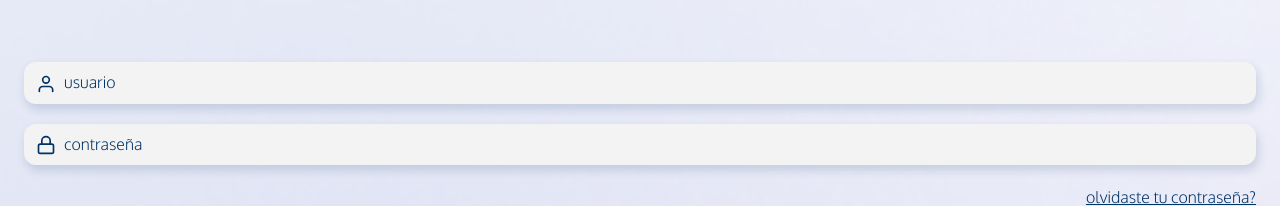
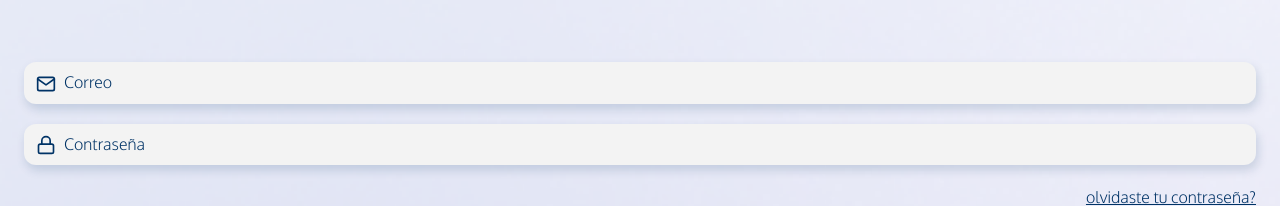
Before and after one commit to jimeneab/washak-ui, a React (Create React App) app: page /login in a window 1280 px wide. Shown: the part 218-424 px from the top of the page. Built offline with nearby package versions, Linux system fonts and the light colour scheme.

Commit message:
add redirect to register

```diff
--- a/src/Views/Login/Login.js
+++ b/src/Views/Login/Login.js
@@ -1,7 +1,7 @@
 import React, { useState } from "react";
 import axios from "axios";
 import Button from "../../Components/Button/Button";
-import { User, Lock } from 'react-feather'
+import { Mail, Lock } from 'react-feather'
 import { Link, useNavigate, Navigate } from "react-router-dom";
 import './Login.css'
 import logo from "../../Images/logo.svg"
@@ -54,12 +54,12 @@ const handlePasswordInput = (e) => {
                 {error && <p>Email o password incorrectos</p>}
                 <form>
                     <div className="login-input">
-                        <User color="#003366" width={'20px'} className="mx-1"/>
-                        <input type={'email'} placeholder='usuario' onChange={handleEmailInput} className="mx-1"/>
+                        <Mail color="#003366" width={'20px'} className="mx-1"/>
+                        <input type={'email'} placeholder='Correo' onChange={handleEmailInput} className="mx-1"/>
                     </div>
                     <div className="login-input">
                         <Lock color="#003366" width={'20px'} className="mx-1" />
-                        <input type={'password'} placeholder='contraseña' className="mx-1" onChange={handlePasswordInput} />
+                        <input type={'password'} placeholder='Contraseña' className="mx-1" onChange={handlePasswordInput} />
                     </div>
                     <a href='/' >olvidaste tu contraseña?</a>
                 </form>
--- a/src/Views/Register/register.js
+++ b/src/Views/Register/register.js
@@ -2,7 +2,7 @@ import React from "react";
 import Button from "../../Components/Button/Button";
 import './register.css'
 import { useState } from "react";
-import { Link } from "react-router-dom";
+import { Link, useNavigate } from "react-router-dom";
 import { Lock, Mail, User } from "react-feather";
 import axios from "axios";
 import logoMedium from "../../Images/logo-medium.svg"
@@ -14,6 +14,7 @@ const Register = () => {
     const [newUser, setNewUser] = useState({})
     const [success, setSuccess] = useState(null)
     const [error, setError] = useState(null)
+    const navigate = useNavigate()
 
     const formHandlerUser = event => {
         const name = event.target.name
@@ -27,6 +28,7 @@ const Register = () => {
         .then(res => {
             if(res.status === 200){
                 setSuccess(true)
+                navigate("/login")
             }
         })
         .catch(err => {
```
